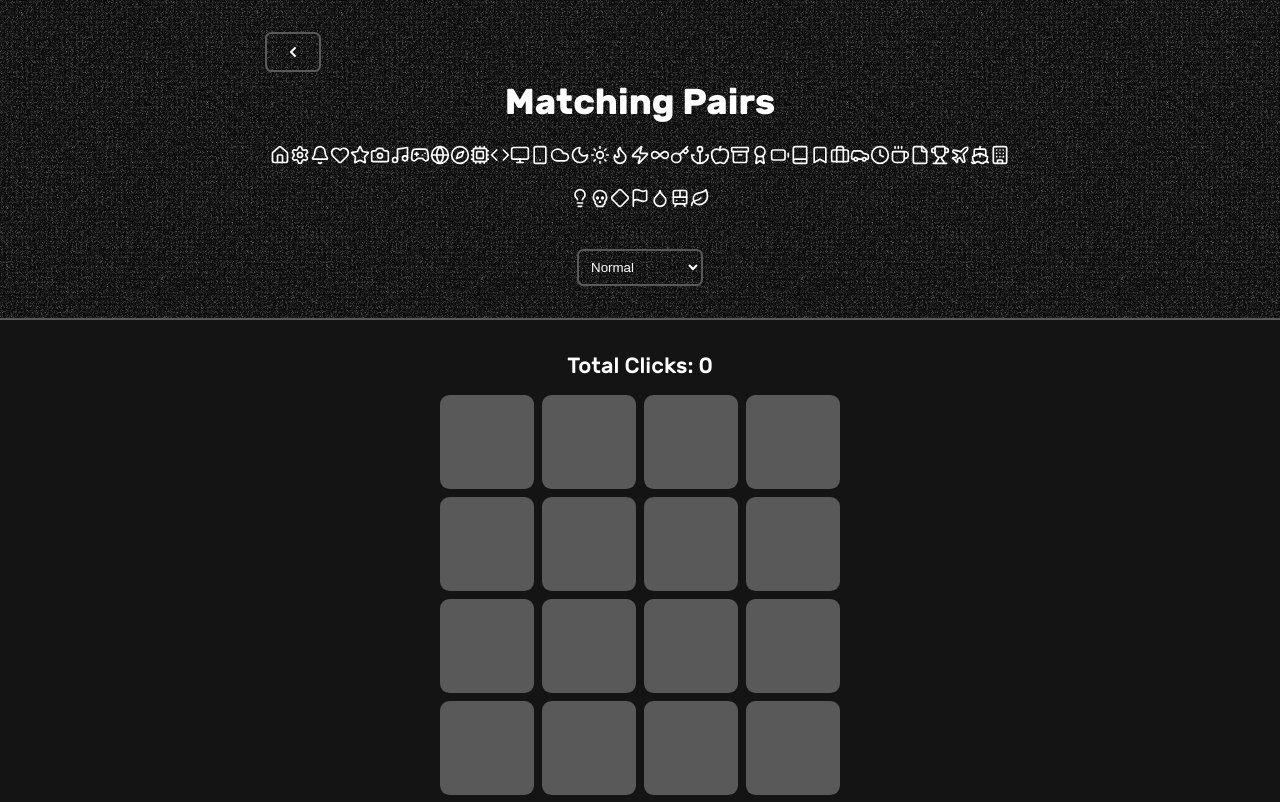
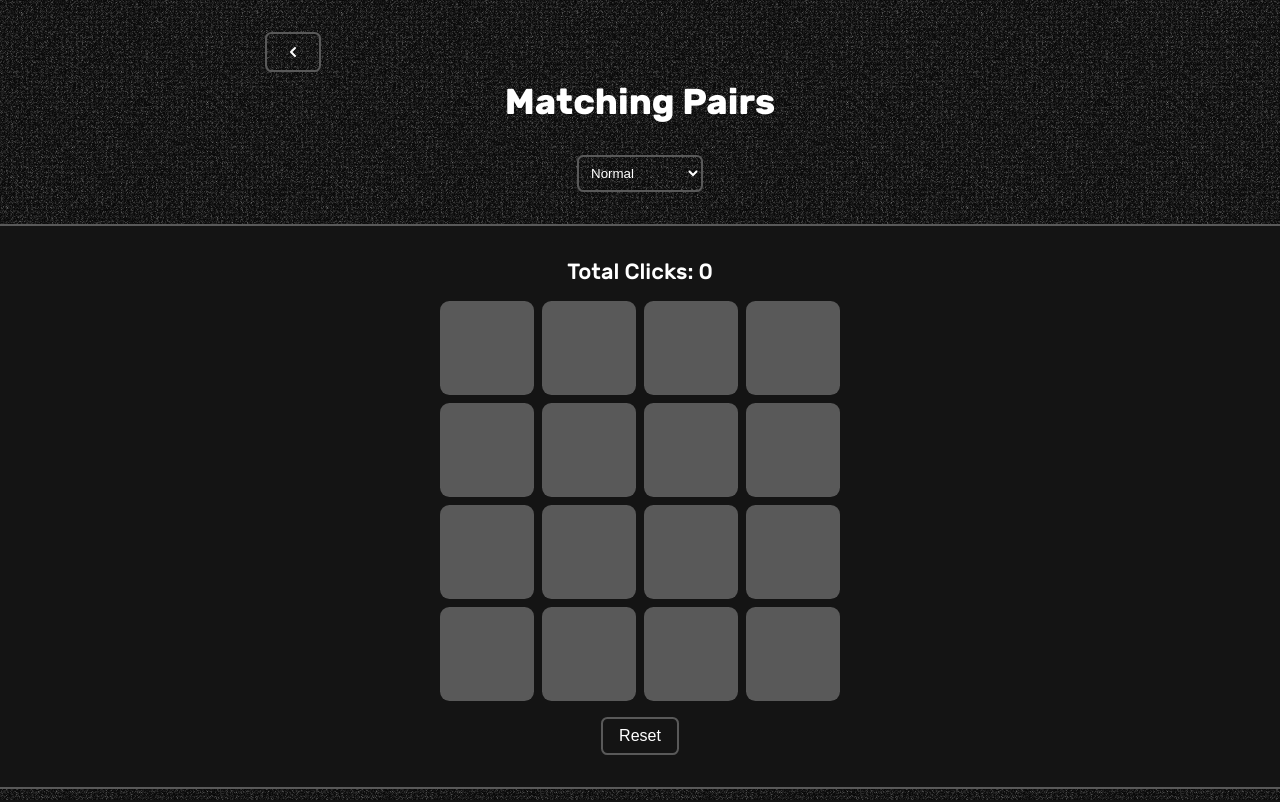
Before and after one commit to AshirAg/ashirs-portfolio, a React (Vite) app in the folder frontend/: page /game/matching-pairs in a window 1280 px wide. Shown: the top 802 px of the page. Built offline with nearby package versions, Linux system fonts and the light colour scheme; a web font is replaced by a local one.

Commit message:
Updated Game - Aug 22, FRI

```diff
--- a/frontend/src/games/matchingPairs/MatchingPairs.jsx
+++ b/frontend/src/games/matchingPairs/MatchingPairs.jsx
@@ -193,7 +193,6 @@ const MatchingPairs = () => {
                         <HiChevronLeft />
                     </Button>
                     <h1>Matching Pairs</h1>
-                    <h1>{allValues}</h1>
 
 
                 </div>
```
